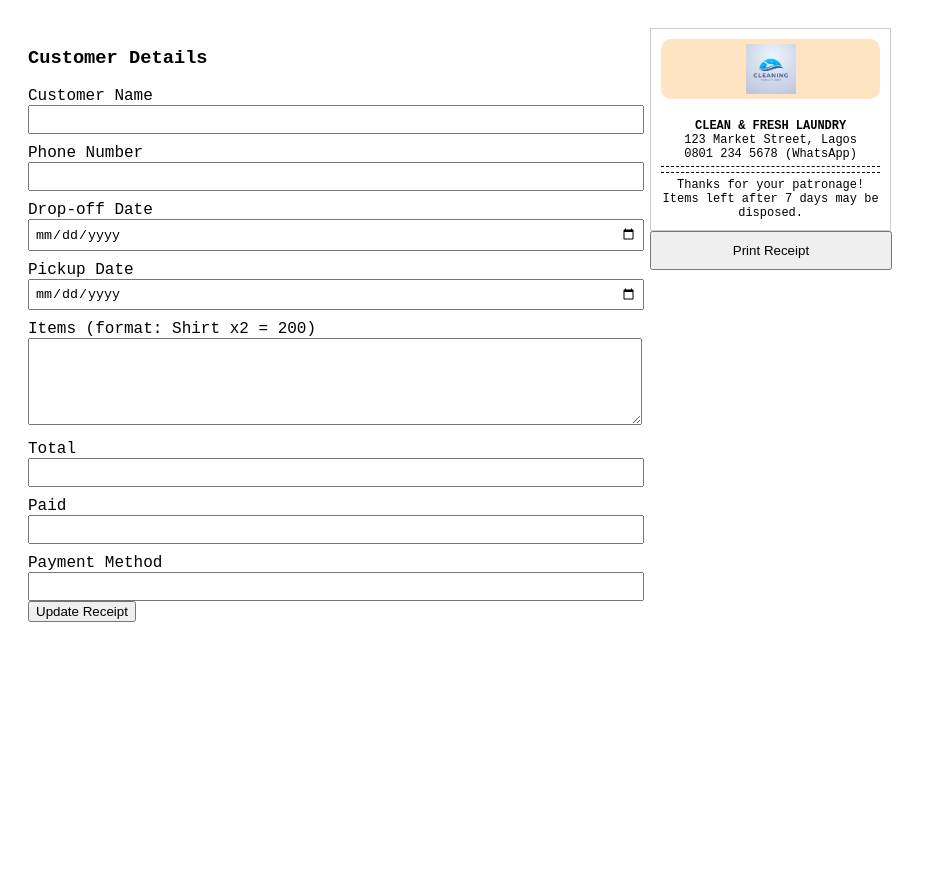
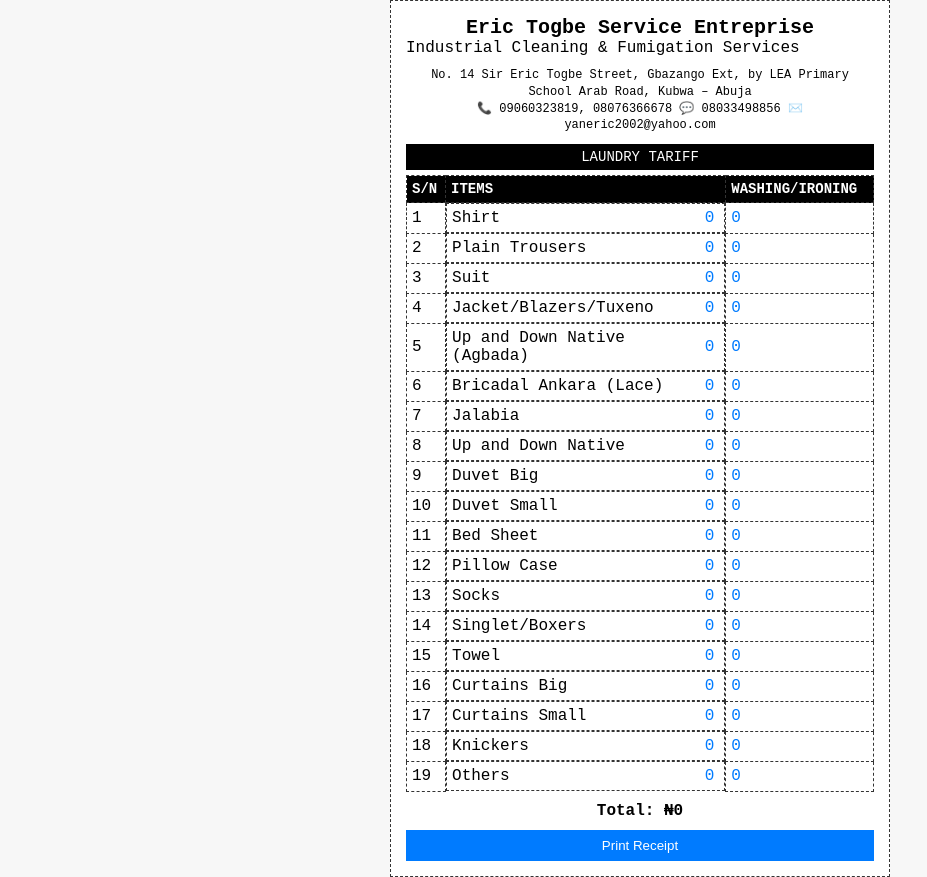
Before and after one commit to Bede-Ozy/thermal-printer-receipt-generator, a plain HTML site: page index.html in a window 1280 px wide. Shown: the whole page, without its empty margins (0-927 px from the left). Before the commit the page ends 800 px from the top, so only its background shows below. Drawn offline with Linux system fonts and the light colour scheme.

Commit message:
update: built a completely new ui, interactivity and content

```diff
--- a/index.html
+++ b/index.html
@@ -3,179 +3,138 @@
 <head>
   <meta charset="UTF-8" />
   <meta name="viewport" content="width=device-width, initial-scale=1.0" />
-  <title>Laundry Receipt Generator</title>
-  <style>
-    body {
-      font-family: 'Courier New', monospace;
-      display: flex;
-      gap: 20px;
-      padding: 20px;
-    }
-    .form-section, .receipt-section {
-      flex: 1;
-    }
-    label {
-      display: block;
-      margin-top: 10px;
-    }
-    input, textarea {
-      width: 100%;
-      padding: 5px;
-      font-family: monospace;
-    }
-
-     .logo{
-      width:100%;
-      height:60px;
-      margin:0px auto 20px auto;
-      background-color: bisque;
-      border-radius: 10px;
-      display:flex;
-      justify-content: center;
-      align-items: center;
-    }
-
-     .logo img{
-      width:50px;
-      /* height:100%; */
-    }
-    .receipt {
-      width: 58mm;
-      background: #fff;
-      border: 1px solid #ccc;
-      padding: 10px;
-      font-size: 12px;
-    }
-    .center {
-      text-align: center;
-    }
-    .bold {
-      font-weight: bold;
-    }
-    .line {
-      border-top: 1px dashed #000;
-      margin: 5px 0;
-    }
-
-    .print-button{
-      width:64mm;
-      padding:10px;
-    }
-    @media print {
-      body * {
-        visibility: hidden;
-      }
-      .receipt-section, .receipt-section * {
-        visibility: visible;
-        padding:5px 0px;
-      }
-      .logo{
-        height:2rem;
-      }
-      .receipt-section {
-        position: absolute;
-        left: 0;
-        top: 0;right:0;bottom: 0;
-        width:100%;
-        height:100%;
-        background-color: red;
-      }
-
-      #receipt{
-        width:100%;
-        height:100%;
-      }
-
-      #receipt *{
-        font-size:2.3rem;
-      }
-
-      .print-button{
-        display:none;
-      }
-
-      #receipt .footer{
-        font-size: 1.7rem;
-      }
-    }
-  </style>
+  <title>Receipt Generator</title>
+  <link rel="stylesheet" href="style.css" />
 </head>
 <body>
-  <div class="form-section">
-    <h3>Customer Details</h3>
-    <label>Customer Name
-      <input type="text" id="customerName" />
-    </label>
-    <label>Phone Number
-      <input type="text" id="phone" />
-    </label>
-    <label>Drop-off Date
-      <input type="date" id="dropoff" />
-    </label>
-    <label>Pickup Date
-      <input type="date" id="pickup" />
-    </label>
-    <label>Items (format: Shirt x2 = 200)
-      <textarea id="items" rows="5"></textarea>
-    </label>
-    <label>Total
-      <input type="number" id="total" />
-    </label>
-    <label>Paid
-      <input type="number" id="paid" />
-    </label>
-    <label>Payment Method
-      <input type="text" id="payment" />
-    </label>
-    <button onclick="updateReceipt()">Update Receipt</button>
-  </div>
-
-  <div class="receipt-section">
-    <div class="receipt" id="receipt">
-      <div class="logo">
-         <img src="logo2.jpg" alt="logo">
+  <section class="receipt-section">
+    <div class="receipt">
+      <div class="receipt-header">
+        <h1>Eric Togbe Service Entreprise</h1>
+        <p>Industrial Cleaning &amp; Fumigation Services</p>
+        <div class="business-details">
+          <p class="address">
+            <span>No. 14 Sir Eric Togbe Street,</span>
+            <span>Gbazango Ext, by LEA Primary School</span>
+            <span>Arab Road, Kubwa – Abuja</span>
+          </p>
+          <p class="phone">
+            <span class="icon">📞</span> 09060323819, 08076366678
+            <span class="icon">💬</span> 08033498856
+            <span class="icon">✉️</span> yaneric2002@yahoo.com
+          </p>
+        </div>
       </div>
-      <div class="center bold">CLEAN & FRESH LAUNDRY</div>
-      <div class="center">123 Market Street, Lagos</div>
-      <div class="center">0801 234 5678 (WhatsApp)</div>
-      <div class="line"></div>
-      <div id="receiptDetails"></div>
-      <div class="line"></div>
-      <div class="center footer">Thanks for your patronage!</div>
-      <div class="center footer">Items left after 7 days may be disposed.</div>
+      <div class="receipt-table">
+        <p>LAUNDRY TARIFF</p>
+        <table>
+          <tr>
+            <th>S/N</th>
+            <th class="items-cell">ITEMS</th>
+            <th>WASHING/IRONING</th>
+          </tr>
+          <tr>
+            <td>1</td>
+            <td class="shirt">Shirt <span class="count">0</span></td>
+            <td class="shirt-charge">0</td>
+          </tr>
+          <tr>
+            <td>2</td>
+            <td class="plain-trouser">Plain Trousers <span class="count">0</span></td>
+            <td class="plain-trouser-charge">0</td>
+          </tr>
+          <tr>
+            <td>3</td>
+            <td class="plain-trouser">Suit <span class="count">0</span></td>
+            <td class="plain-trouser-charge">0</td>
+          </tr>
+          <tr>
+            <td>4</td>
+            <td class="plain-trouser">Jacket/Blazers/Tuxeno <span class="count">0</span></td>
+            <td class="plain-trouser-charge">0</td>
+          </tr>
+          <tr>
+            <td>5</td>
+            <td class="plain-trouser">Up and Down Native (Agbada) <span class="count">0</span></td>
+            <td class="plain-trouser-charge">0</td>
+          </tr>
+          <tr>
+            <td>6</td>
+            <td class="plain-trouser">Bricadal Ankara (Lace) <span class="count">0</span></td>
+            <td class="plain-trouser-charge">0</td>
+          </tr>
+          <tr>
+            <td>7</td>
+            <td class="plain-trouser">Jalabia <span class="count">0</span></td>
+            <td class="plain-trouser-charge">0</td>
+          </tr>
+          <tr>
+            <td>8</td>
+            <td class="plain-trouser">Up and Down Native <span class="count">0</span></td>
+            <td class="plain-trouser-charge">0</td>
+          </tr>
+          <tr>
+            <td>9</td>
+            <td class="plain-trouser">Duvet Big <span class="count">0</span></td>
+            <td class="plain-trouser-charge">0</td>
+          </tr>
+          <tr>
+            <td>10</td>
+            <td class="plain-trouser">Duvet Small <span class="count">0</span></td>
+            <td class="plain-trouser-charge">0</td>
+          </tr>
+          <tr>
+            <td>11</td>
+            <td class="plain-trouser">Bed Sheet <span class="count">0</span></td>
+            <td class="plain-trouser-charge">0</td>
+          </tr>
+          <tr>
+            <td>12</td>
+            <td class="plain-trouser">Pillow Case <span class="count">0</span></td>
+            <td class="plain-trouser-charge">0</td>
+          </tr>
+          <tr>
+            <td>13</td>
+            <td class="plain-trouser">Socks <span class="count">0</span></td>
+            <td class="plain-trouser-charge">0</td>
+          </tr>
+          <tr>
+            <td>14</td>
+            <td class="plain-trouser">Singlet/Boxers <span class="count">0</span></td>
+            <td class="plain-trouser-charge">0</td>
+          </tr>
+          <tr>
+            <td>15</td>
+            <td class="plain-trouser">Towel <span class="count">0</span></td>
+            <td class="plain-trouser-charge">0</td>
+          </tr>
+          <tr>
+            <td>16</td>
+            <td class="plain-trouser">Curtains Big <span class="count">0</span></td>
+            <td class="plain-trouser-charge">0</td>
+          </tr>
+          <tr>
+            <td>17</td>
+            <td class="plain-trouser">Curtains Small <span class="count">0</span></td>
+            <td class="plain-trouser-charge">0</td>
+          </tr>
+          <tr>
+            <td>18</td>
+            <td class="plain-trouser">Knickers <span class="count">0</span></td>
+            <td class="plain-trouser-charge">0</td>
+          </tr>
+          <tr>
+            <td>19</td>
+            <td class="plain-trouser">Others <span class="count">0</span></td>
+            <td class="plain-trouser-charge">0</td>
+          </tr>
+          <!-- Add rows as needed following the same pattern -->
+        </table>
+        <div class="total-display">Total: ₦0</div>
+        <button class="print-button" onclick="window.print()">Print Receipt</button>
+      </div>
     </div>
-    <button class="print-button" onclick="window.print()">Print Receipt</button>
-  </div>
-
-  <script>
-    function updateReceipt() {
-      const name = document.getElementById('customerName').value;
-      const phone = document.getElementById('phone').value;
-      const dropoff = document.getElementById('dropoff').value;
-      const pickup = document.getElementById('pickup').value;
-      const items = document.getElementById('items').value;
-      const total = document.getElementById('total').value;
-      const paid = document.getElementById('paid').value;
-
-      const payment = document.getElementById('payment').value;
-
-      const itemLines = items.split('\n').map(line => `<div>${line}</div>`).join('');
-
-      const detailsHTML = `
-        <div>Customer: ${name}</div>
-        <div>Phone: ${phone}</div>
-        <div>Drop-off: ${dropoff}</div>
-        <div>Pickup: ${pickup}</div>
-        <div class="line"></div>
-        ${itemLines}
-        <div class="line"></div>
-        <div>Total ............... ₦${total}</div>
-        <div>Paid (${payment}) ....... ₦${ paid}</div>
-        <div>Balance ....... ₦${total - paid}</div>
-      `;
-
-      document.getElementById('receiptDetails').innerHTML = detailsHTML;
-    }
-  </script>
+  </section>
+  <script src="script.js"></script>
 </body>
 </html>
--- /dev/null
+++ b/style.css
@@ -0,0 +1,95 @@
+* {
+    box-sizing: border-box;
+    margin: 0;
+    padding: 0;
+}
+body {
+  display: flex;
+  justify-content: center;
+  align-items: center;
+  min-height: 100vh;
+  font-family: 'Courier New', monospace;
+  background: #f7f7f7;
+}
+.receipt-section {
+    width: 500px;
+    margin: auto;
+}
+.receipt {
+  border: 1px dashed #333;
+  background: #fff;
+  padding: 15px;
+}
+.receipt-header h1 {
+  font-size: 20px;
+  text-align: center;
+}
+.business-details { text-align: center; margin: 10px 0; }
+.business-details p { font-size: 12px; line-height: 1.4; }
+.receipt-table p {
+  display: block;
+  text-align: center;
+  background: #000;
+  color: #fff;
+  padding: 5px;
+  margin-bottom: 5px;
+  font-size: 14px;
+}
+table {
+  width: 100%;
+  border-collapse: collapse;
+}
+th, td {
+  border: 1px dashed #333;
+  padding: 5px;
+  text-align: left;
+}
+th { background: #000; color: #fff; font-size: 14px; }
+
+.items-cell { width: 60%; }
+
+td:nth-child(2) { display: flex; justify-content: space-between; }
+
+.count {
+    cursor: pointer;
+    color: #007bff;
+    padding:0px 5px;
+    display:flex;
+    justify-content: baseline;
+    align-items: center;
+    transition:all 0.3s ease-in-out;
+}
+
+.count:hover {
+    border:1px solid black;
+    text-decoration: underline;
+}
+
+td[class$="-charge"] {
+  cursor: pointer;
+  color: #007bff;
+}
+
+td[class$="-charge"]:hover {
+    text-decoration: underline;
+}
+
+.total-display {
+  margin-top: 10px;
+  font-weight: bold;
+  font-size: 16px;
+  text-align: center;
+}
+.print-button {
+  width: 100%;
+  margin-top: 10px;
+  padding: 8px;
+  background: #007bff;
+  color: #fff;
+  border: none;
+  cursor: pointer;
+}
+.print-button:hover { background: #0056b3; }
+@media print {
+  .print-button { display: none; }
+}
```
Also changed, not shown: script.js (added, +48 -0 lines), assets/images/Whop_light.svg (renamed from Whop_light.svg), assets/images/logo2.jpg (renamed from logo2.jpg), 2 other files.
